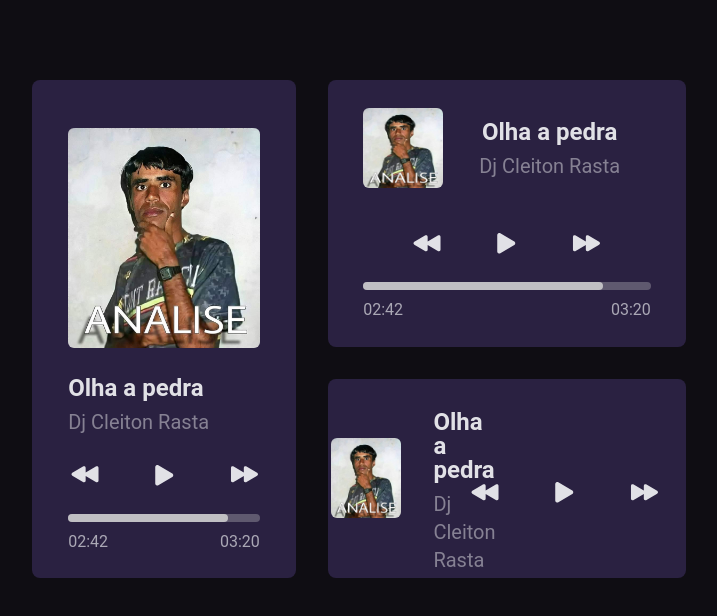
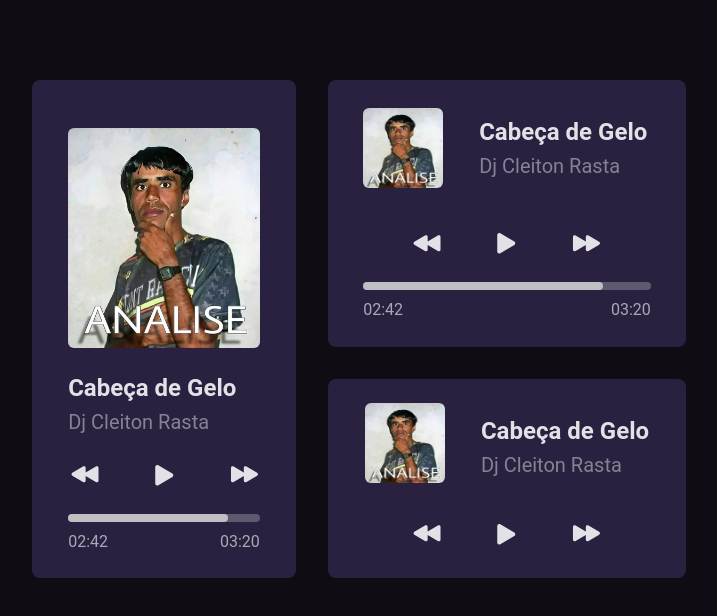
Before and after one commit to Antonio-Ramon/vue-music-player, a Vue app: page / in a window 1280 px wide. Shown: the top 616 px of the page, without its empty margins (281-998 px from the left). Built offline with nearby package versions, Linux system fonts and the light colour scheme.

Commit message:
Third Card Done!

```diff
--- a/src/components/SecondCard.vue
+++ b/src/components/SecondCard.vue
@@ -14,7 +14,7 @@ import TitleSubtitle from "./TitleSubtitle.vue";
           src="../assets/images/cleiton-bg.jpg"
           alt=""
         />
-        <TitleSubtitle class="flex flex-col items-center mb-6" />
+        <TitleSubtitle class="flex flex-col items-start mb-6" />
       </div>
       <ControlButtons />
       <div class="flex flex-col justify-center items-start p-0 mt-7">
--- a/src/components/ThirdCard.vue
+++ b/src/components/ThirdCard.vue
@@ -5,16 +5,18 @@ import TitleSubtitle from "./TitleSubtitle.vue";
 
 <template>
   <div
-    class="flex flex-row justify-center p-7 w-second-card-width h-third-card-height bg-card-background rounded-lg"
+    class="flex flex-row justify-center w-second-card-width h-third-card-height bg-card-background rounded-lg"
   >
-    <div class="flex flex-row justify-center items-center gap-8">
-      <img
-        class="w-20 h-20 rounded-md"
-        src="../assets/images/cleiton-bg.jpg"
-        alt=""
-      />
-      <TitleSubtitle class="flex flex-col" />
+    <div id="container" class="flex flex-col m-3">
+      <div class="flex flex-row items-center gap-9">
+        <img
+          class="w-20 h-20 rounded-md"
+          src="../assets/images/cleiton-bg.jpg"
+          alt=""
+        />
+        <TitleSubtitle class="flex flex-col items-start mb-4" />
+      </div>
+      <ControlButtons />
     </div>
-    <ControlButtons class="" />
   </div>
 </template>
--- a/src/components/TitleSubtitle.vue
+++ b/src/components/TitleSubtitle.vue
@@ -1,7 +1,7 @@
 <template>
   <div>
     <p class="mt-7 mb-2 leading-6 text-2xl font-bold text-font-primary">
-      Olha a pedra
+      Cabeça de Gelo
     </p>
     <p class="text-xl font-normal text-font-primary text-opacity-50">
       Dj Cleiton Rasta
```
